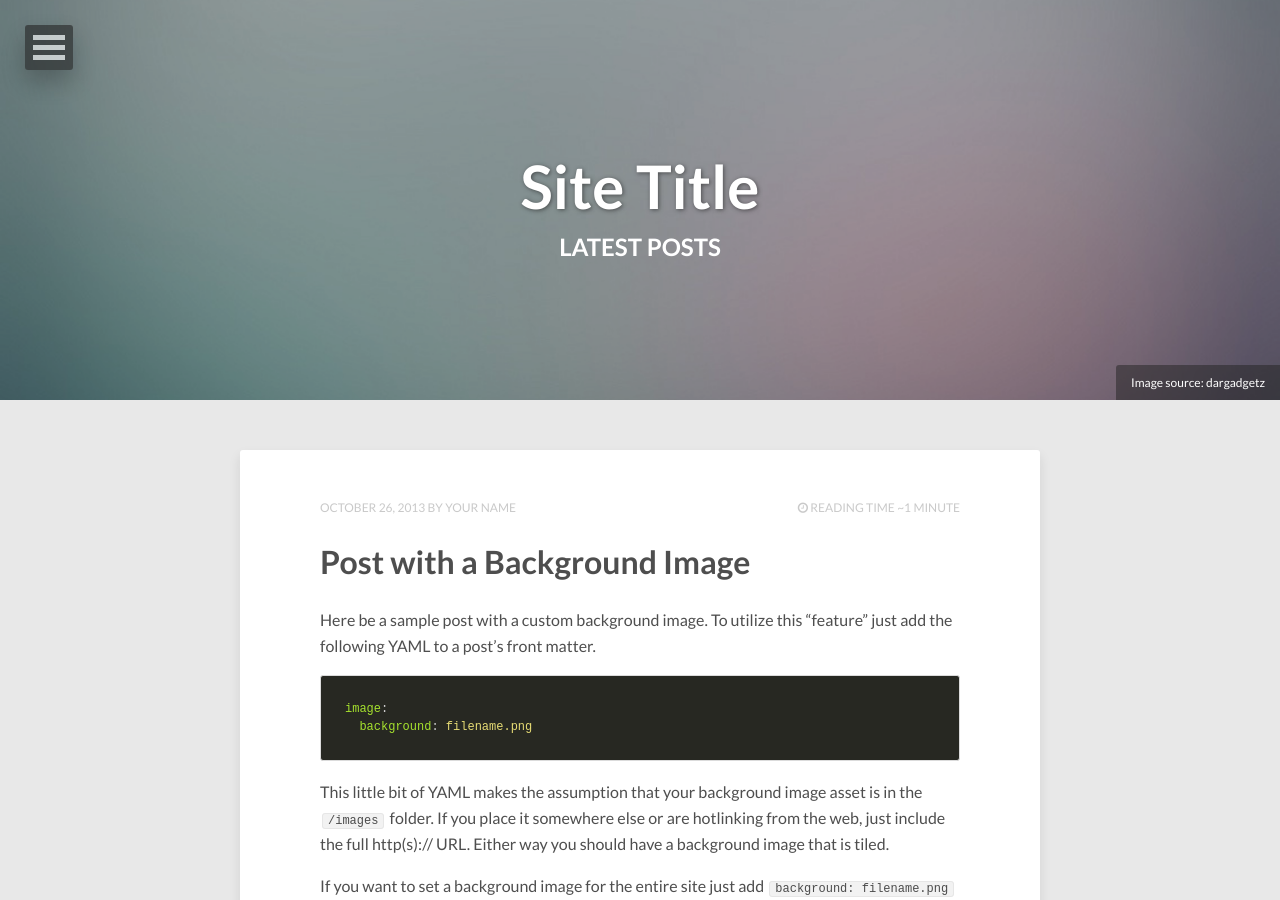
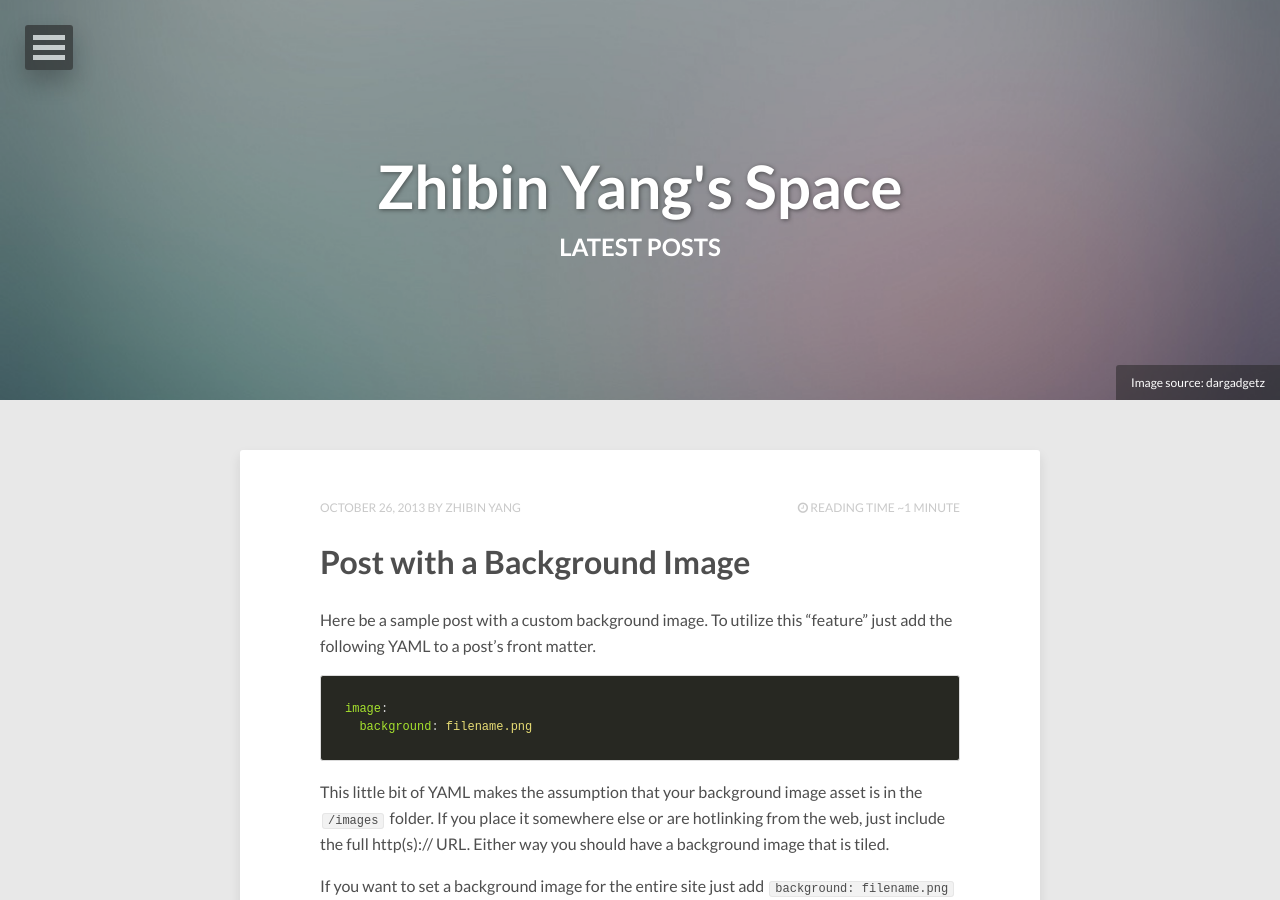
Before and after one commit to zhibinyang/zhibinyang.github.io, a Jekyll site: the page built from index.html, in a window 1280 px wide and 900 px high. Built offline with Jekyll 4.4.1, drawn with Linux system fonts in a browser that asks for light colours; nearby versions of some CDN libraries; the list of posts is cut into pages by our own code; some of the changed text lies outside the part shown.

Commit message:
Changed Basic Info

```diff
--- a/_config.yml
+++ b/_config.yml
@@ -1,5 +1,5 @@
-title:            Site Title
-description:      Describe your website here.
+title:            Zhibin Yang's Space
+description:      Awesome!
 disqus_shortname: zhibinyang
 reading_time:     true
 words_per_minute: 200
@@ -9,16 +9,16 @@ url:
 
 # Owner/author information
 owner:
-  name:           Your Name
+  name:           Zhibin Yang
   avatar:         avatar.jpg
   bio:            "Your bio goes here. It shouldn't be super long but a good sentence or two should suffice."
-  email:          you@email.com
+  email:          yzb7530326309@gmail.com
   # Social networking links used in footer. Update and remove as you like.
   twitter:
   facebook:
-  github:
+  github: zhibinyang
   stackexchange:
-  linkedin:
+  linkedin: zhibinyang
   instagram:
   flickr:
   tumblr:
@@ -35,7 +35,7 @@ google_verify:
 bing_verify:
 
 # http://en.wikipedia.org/wiki/List_of_tz_database_time_zones
-timezone:    America/New_York
+timezone:    Asia/Shanghai
 future:      false  # publish future dated posts --  true, false (default)
 highlighter: rouge
 markdown:    kramdown
```
